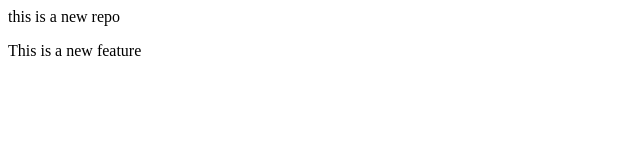
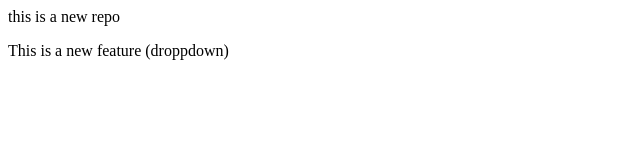
Before and after one commit to DeepakS-tech/localrepo, a plain HTML site: page index.html in a window 1280 px wide. Shown: the full height of the page, 0-640 px from the left. Drawn offline with Linux system fonts and the light colour scheme.

```diff
--- a/index.html
+++ b/index.html
@@ -1,2 +1,2 @@
 <p>this is a new repo</p>
-<p>This is a new feature</p>
+<p>This is a new feature (droppdown)</p>
```
